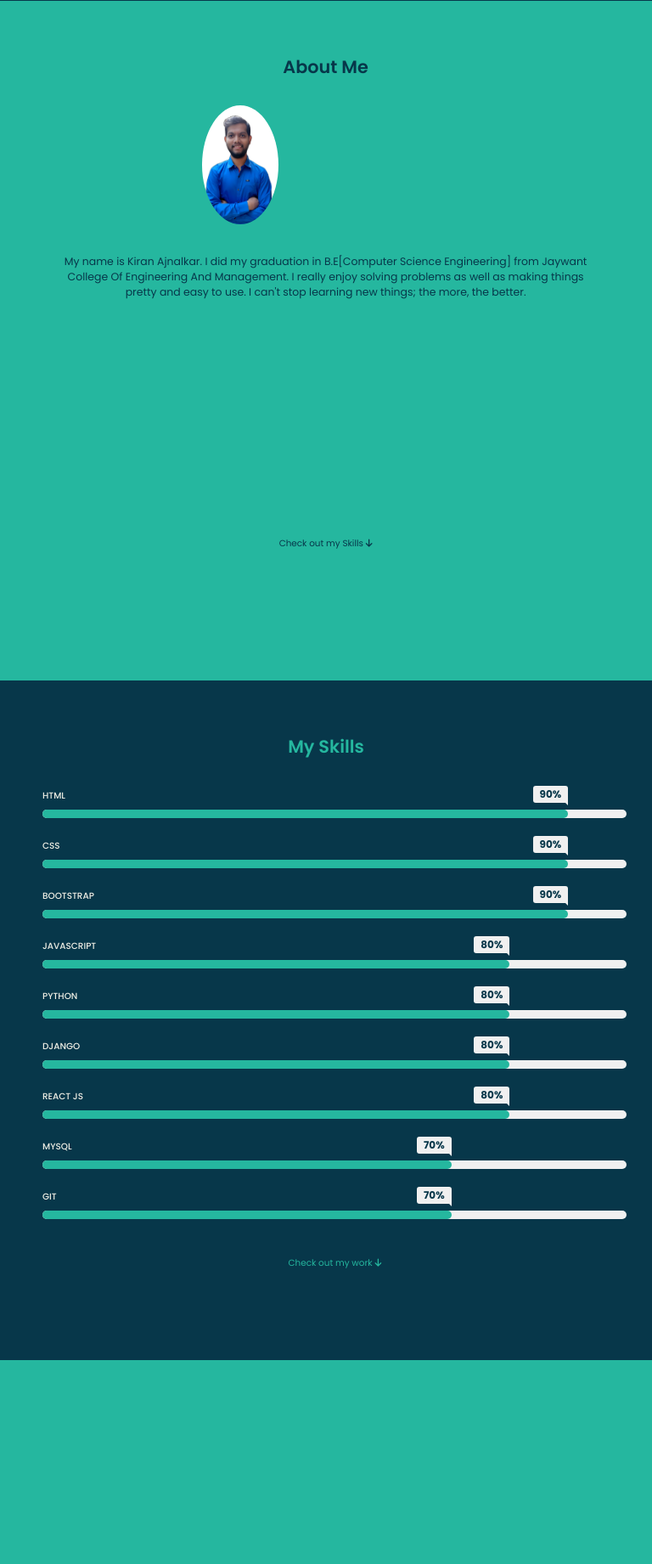
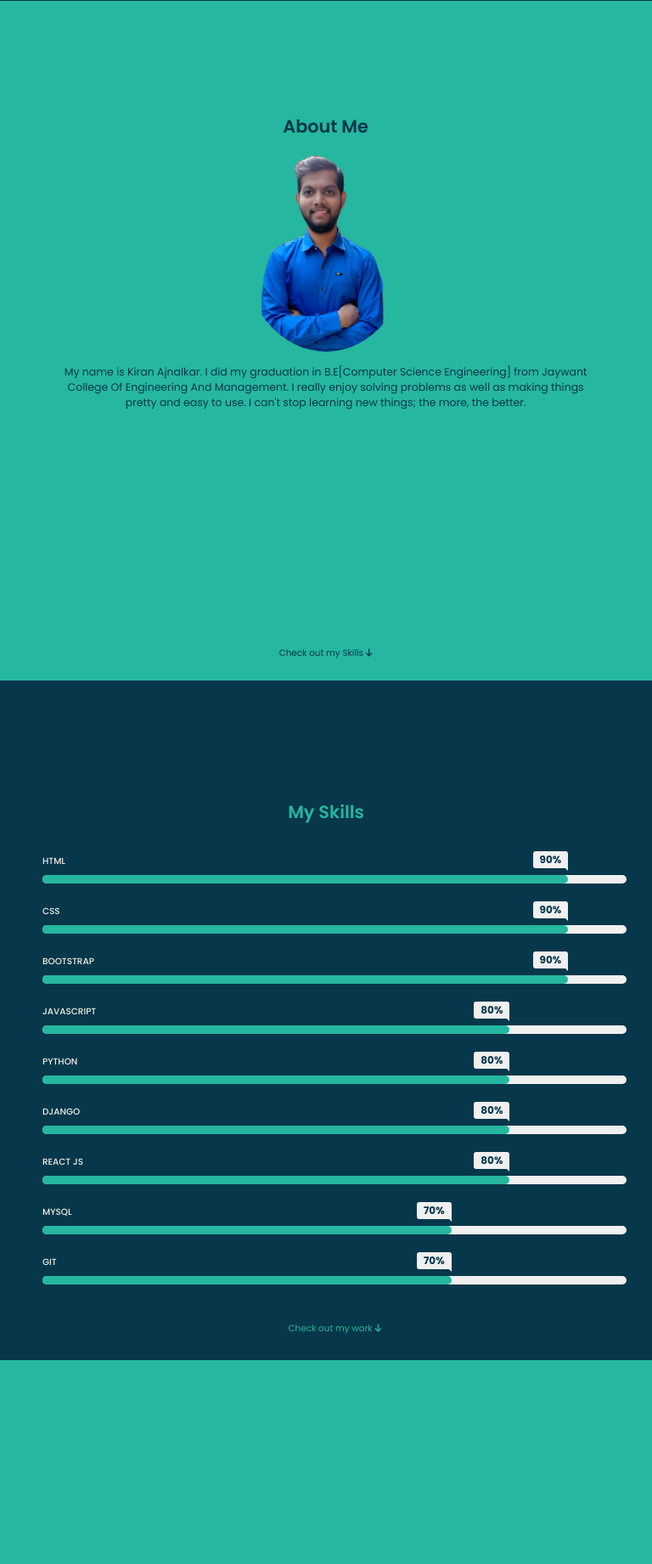
Before and after one commit to Kiran4949/Portfolio, a Django app: page / in a window 768 px wide. Shown: the part 799-2640 px from the top of the page at 85% size. Run offline with Django 4.2, Linux system fonts and the light colour scheme; some libraries are stand-ins or nearby versions.

Commit message:
New Updated

```diff
--- a/static/css/style.css
+++ b/static/css/style.css
@@ -122,11 +122,13 @@ header {
 }
 
 .about-content img {
-  height: 200px;
-  width: 150px;
+  height: 250px;
+  width: 200px;
   object-fit: cover;
   border-radius: 50%;
-  margin-left: 44%;
+  display: block;
+  margin-left: auto;
+  margin-right: auto;
 }
 
 .about-content p {
@@ -134,6 +136,7 @@ header {
   color: #07374a;
   padding: 0 2.3rem;
   text-align: center;
+  margin-top: 15px;
 }
 
 .about-me .about-content {
@@ -607,8 +610,13 @@ header {
   }
 
   .about-content img {
-    margin-left: 100px;
-    padding: 30px;
+    display: block;
+    margin-left: auto;
+    margin-right: auto;
+  }
+
+  .about-content p {
+    margin-top: 15px;
   }
 
   .work-arrow {
@@ -621,6 +629,10 @@ header {
 
   .skills {
     width: 100%;
+  }
+
+  .skills-heading {
+    margin-top: 5%;
   }
 
   .skills-bar {
@@ -662,9 +674,18 @@ header {
     height: 100vh;
   }
 
+  .about-heading {
+    margin-top: 10%;
+  }
+
   .about-content img {
-    margin-left: 170px;
-    padding: 30px;
+    display: block;
+    margin-left: auto;
+    margin-right: auto;
+  }
+
+  .about-content p {
+    margin-top: 15px;
   }
 
   .work-arrow {
@@ -677,6 +698,10 @@ header {
 
   .skills {
     width: 100%;
+  }
+
+  .skills-heading {
+    margin-top: 10%;
   }
 
   .skills-bar {
@@ -735,8 +760,13 @@ header {
   }
 
   .about-content img {
-    margin-left: 340px;
-    padding: 30px;
+  display: block;
+  margin-left: auto;
+  margin-right: auto;
+  }
+
+  .about-content p {
+    margin-top: 15px;
   }
 
   .work-arrow {
--- a/templates/portfolio.html
+++ b/templates/portfolio.html
@@ -23,9 +23,9 @@
           <ul class="menu-items" data-aos="slide-left">
             <li><a href="/">Start</a></li>
             <li><a href="#about">About</a></li>
-            <li><a href="#MySkills">Skills</a></li>
-            <li><a href="#my-works">Portfolio</a></li>
-            <li><a href="#contact-me">Contact</a></li>
+            <li><a href="#mySkills">Skills</a></li>
+            <li><a href="#myWorks">Portfolio</a></li>
+            <li><a href="#contactMe">Contact</a></li>
           </ul>
         </div>
       </nav>
@@ -53,11 +53,11 @@
             <div>
               <h1 class="about-heading" data-aos="zoom-out-left">About Me</h1>
             </div>
-            <img src="/static/images/my photo.jpeg" alt="image" data-aos="zoom-out-right" />
+            <img src="/static/images/my photo.png" alt="image" data-aos="zoom-out-right" />
             <p data-aos="zoom-in-up">My name is Kiran Ajnalkar. I did my graduation in B.E[Computer Science Engineering] from Jaywant College Of Engineering And Management. I really enjoy solving problems as well as making things pretty and easy to use. I can't stop learning new things; the more, the better.</p>
             <div class="work-arrow">
               <p data-aos="zoom-in-up">
-                <a href="#MySkills">Check out my Skills <i class="fas fa-arrow-down"></i></a>
+                <a href="#mySkills">Check out my Skills <i class="fas fa-arrow-down"></i></a>
               </p>
             </div>
           </div>
@@ -66,7 +66,7 @@
     </section>
 
     <!-- skills Section -->
-    <section class="skills-content" id="MySkills">
+    <section class="skills-content" id="mySkills">
       <div class="skills">
         <div>
           <h1 class="skills-heading" data-aos="zoom-in-up">My Skills</h1>
@@ -128,7 +128,7 @@
           </div>
           <div class="work-arrow-1">
             <p data-aos="zoom-in-up">
-              <a href="#my-works">Check out my work <i class="fas fa-arrow-down"></i></a>
+              <a href="#myWorks">Check out my work <i class="fas fa-arrow-down"></i></a>
             </p>
           </div>
         </div>
@@ -136,7 +136,7 @@
     </section>
 
     <!-- My Work Section -->
-    <section class="myworks-content" id="my-works">
+    <section class="myworks-content" id="myWorks">
       <div class="portfolio">
         <div class="proj-heading">
           <h1 data-aos="flip-up">Portfolio</h1>
@@ -253,7 +253,7 @@
     </section>
 
     <!-- Contact Section -->
-    <div class="contact" id="contact-me">
+    <div class="contact" id="contactMe">
       <div class="container">
         <div class="contact-content">
           <h2 data-aos="zoom-out-down">Contact Me</h2>
```
Also changed, not shown: static/images/my photo.jpeg (deleted), static/images/my photo.png (added).
